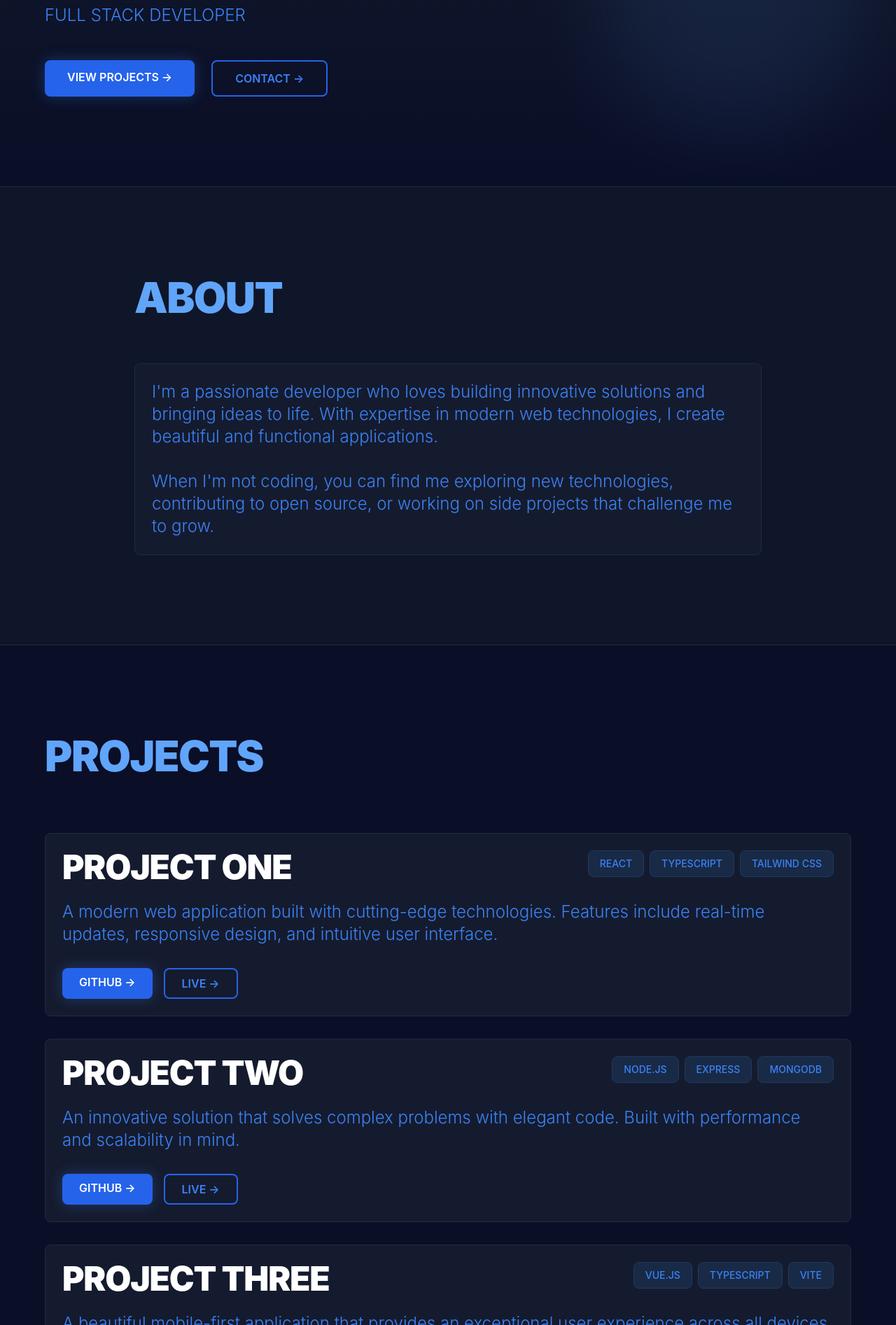
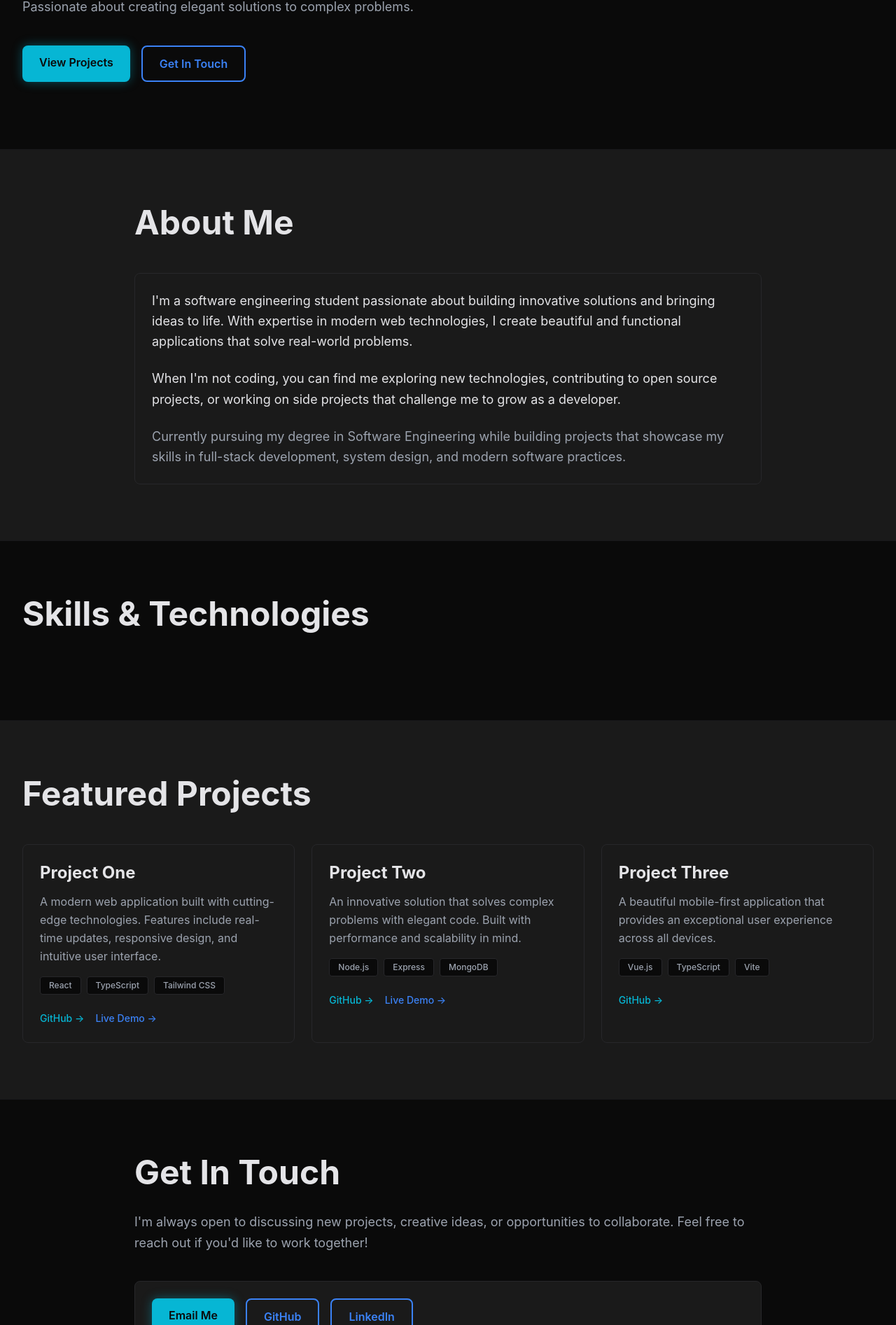
Before and after one commit to Zeraph9000/personal-website, a website built with Vite: page index.html in a window 1280 px wide. Shown: the part 442-2335 px from the top of the page at 70% size. Built offline with nearby package versions, Linux system fonts and the light colour scheme.

Commit message:
changed the palate

```diff
--- a/index.html
+++ b/index.html
@@ -3,22 +3,23 @@
 <head>
     <meta charset="UTF-8">
     <meta name="viewport" content="width=device-width, initial-scale=1.0">
-    <title>Your Name - Personal Website</title>
+    <title>Your Name - Software Engineering Portfolio</title>
     <link rel="stylesheet" href="/src/style.css">
 </head>
-<body class="bg-dark-bg text-white min-h-screen">
+<body class="bg-dark-bg text-text-primary min-h-screen">
     <!-- Navigation -->
-    <nav class="fixed top-0 w-full bg-dark-surface/95 backdrop-blur-md border-b border-dark-border z-50">
-        <div class="max-w-6xl mx-auto px-6 lg:px-12">
-            <div class="flex justify-between items-center h-20">
-                <div class="text-lg font-bold tracking-tight text-blue-accent">YOUR NAME</div>
-                <div class="hidden md:flex space-x-12">
-                    <a href="#home" class="nav-link">HOME</a>
-                    <a href="#about" class="nav-link">ABOUT</a>
-                    <a href="#projects" class="nav-link">PROJECTS</a>
-                    <a href="#contact" class="nav-link">CONTACT</a>
+    <nav class="fixed top-0 w-full bg-dark-bg/95 backdrop-blur-sm border-b border-border z-50">
+        <div class="max-w-7xl mx-auto px-6 lg:px-8">
+            <div class="flex justify-between items-center h-16">
+                <div class="text-lg font-bold tracking-tight text-accent-cyan">Your Name</div>
+                <div class="hidden md:flex space-x-8">
+                    <a href="#home" class="nav-link">Home</a>
+                    <a href="#about" class="nav-link">About</a>
+                    <a href="#skills" class="nav-link">Skills</a>
+                    <a href="#projects" class="nav-link">Projects</a>
+                    <a href="#contact" class="nav-link">Contact</a>
                 </div>
-                <button id="mobile-menu-btn" class="md:hidden text-blue-accent">
+                <button id="mobile-menu-btn" class="md:hidden text-text-primary">
                     <svg class="w-6 h-6" fill="none" stroke="currentColor" viewBox="0 0 24 24" stroke-width="2">
                         <path stroke-linecap="round" stroke-linejoin="round" d="M4 6h16M4 12h16M4 18h16"></path>
                     </svg>
@@ -26,92 +27,111 @@
             </div>
         </div>
         <!-- Mobile Menu -->
-        <div id="mobile-menu" class="hidden md:hidden border-t border-dark-border bg-dark-surface">
-            <div class="px-6 py-6 space-y-6">
-                <a href="#home" class="block nav-link">HOME</a>
-                <a href="#about" class="block nav-link">ABOUT</a>
-                <a href="#projects" class="block nav-link">PROJECTS</a>
-                <a href="#contact" class="block nav-link">CONTACT</a>
+        <div id="mobile-menu" class="hidden md:hidden border-t border-border bg-dark-bg">
+            <div class="px-6 py-4 space-y-4">
+                <a href="#home" class="block nav-link">Home</a>
+                <a href="#about" class="block nav-link">About</a>
+                <a href="#skills" class="block nav-link">Skills</a>
+                <a href="#projects" class="block nav-link">Projects</a>
+                <a href="#contact" class="block nav-link">Contact</a>
             </div>
         </div>
     </nav>
 
     <!-- Hero Section -->
-    <section id="home" class="pt-40 pb-32 px-6 lg:px-12 bg-gradient-to-b from-dark-bg via-dark-surface to-dark-bg relative overflow-hidden">
-        <!-- Background decoration -->
-        <div class="absolute inset-0 opacity-10">
-            <div class="absolute top-20 left-10 w-72 h-72 bg-blue-medium rounded-full blur-3xl"></div>
-            <div class="absolute bottom-20 right-10 w-96 h-96 bg-blue-accent rounded-full blur-3xl"></div>
-        </div>
-        <div class="max-w-6xl mx-auto relative z-10">
-            <h1 class="text-6xl md:text-8xl lg:text-9xl font-black mb-8 leading-none tracking-tight">
-                <span class="text-white">YOUR</span><br>
-                <span class="bg-gradient-to-r from-blue-light to-blue-accent bg-clip-text text-transparent">NAME</span>
-            </h1>
-            <p class="text-xl md:text-2xl mb-12 font-light max-w-2xl text-blue-light">
-                FULL STACK DEVELOPER
-            </p>
-            <div class="flex flex-col sm:flex-row gap-6">
-                <a href="#projects" class="btn-primary">
-                    VIEW PROJECTS →
-                </a>
-                <a href="#contact" class="btn-secondary">
-                    CONTACT →
-                </a>
+    <section id="home" class="pt-32 pb-24 px-6 lg:px-8">
+        <div class="max-w-7xl mx-auto">
+            <div class="max-w-3xl">
+                <h1 class="text-5xl md:text-7xl lg:text-8xl font-bold mb-6 leading-tight">
+                    <span class="text-text-primary">Hi, I'm</span><br>
+                    <span class="text-accent-cyan">Your Name</span>
+                </h1>
+                <p class="text-xl md:text-2xl mb-8 text-text-muted font-light">
+                    Software Engineering Student & Full Stack Developer
+                </p>
+                <p class="text-lg mb-10 text-text-muted leading-relaxed max-w-2xl">
+                    I build modern web applications and explore cutting-edge technologies.
+                    Passionate about creating elegant solutions to complex problems.
+                </p>
+                <div class="flex flex-col sm:flex-row gap-4">
+                    <a href="#projects" class="btn-primary inline-block text-center">
+                        View Projects
+                    </a>
+                    <a href="#contact" class="btn-secondary inline-block text-center">
+                        Get In Touch
+                    </a>
+                </div>
             </div>
         </div>
     </section>
 
     <!-- About Section -->
-    <section id="about" class="py-32 px-6 lg:px-12 border-t border-dark-border bg-dark-surface">
+    <section id="about" class="py-20 px-6 lg:px-8 border-t border-dark-separator bg-dark-surface">
         <div class="max-w-4xl mx-auto">
-            <h2 class="text-5xl md:text-6xl font-black mb-16 tracking-tight">
-                <span class="text-blue-accent">ABOUT</span>
+            <h2 class="text-4xl md:text-5xl font-bold mb-12 text-text-primary">
+                About Me
             </h2>
-            <div class="card space-y-8">
-                <p class="text-xl md:text-2xl leading-relaxed font-light text-blue-light">
-                    I'm a passionate developer who loves building innovative solutions and bringing ideas to life.
-                    With expertise in modern web technologies, I create beautiful and functional applications.
+            <div class="card space-y-6">
+                <p class="text-lg leading-relaxed text-text-primary">
+                    I'm a software engineering student passionate about building innovative solutions and bringing ideas to life.
+                    With expertise in modern web technologies, I create beautiful and functional applications that solve real-world problems.
                 </p>
-                <p class="text-xl md:text-2xl leading-relaxed font-light text-blue-light">
-                    When I'm not coding, you can find me exploring new technologies, contributing to open source,
-                    or working on side projects that challenge me to grow.
+                <p class="text-lg leading-relaxed text-text-primary">
+                    When I'm not coding, you can find me exploring new technologies, contributing to open source projects,
+                    or working on side projects that challenge me to grow as a developer.
+                </p>
+                <p class="text-lg leading-relaxed text-text-muted">
+                    Currently pursuing my degree in Software Engineering while building projects that showcase my skills
+                    in full-stack development, system design, and modern software practices.
                 </p>
             </div>
         </div>
     </section>
 
+    <!-- Skills Section -->
+    <section id="skills" class="py-20 px-6 lg:px-8 border-t border-dark-separator">
+        <div class="max-w-7xl mx-auto">
+            <h2 class="text-4xl md:text-5xl font-bold mb-12 text-text-primary">
+                Skills & Technologies
+            </h2>
+            <div id="skills-container" class="grid grid-cols-2 md:grid-cols-3 lg:grid-cols-4 gap-4">
+                <!-- Skills will be dynamically loaded here -->
+            </div>
+        </div>
+    </section>
+
     <!-- Projects Section -->
-    <section id="projects" class="py-32 px-6 lg:px-12 border-t border-dark-border bg-dark-bg">
-        <div class="max-w-6xl mx-auto">
-            <h2 class="text-5xl md:text-6xl font-black mb-20 tracking-tight">
-                <span class="text-blue-accent">PROJECTS</span>
+    <section id="projects" class="py-20 px-6 lg:px-8 border-t border-dark-separator bg-dark-surface">
+        <div class="max-w-7xl mx-auto">
+            <h2 class="text-4xl md:text-5xl font-bold mb-12 text-text-primary">
+                Featured Projects
             </h2>
-            <div id="projects-container" class="space-y-8">
+            <div id="projects-container" class="grid grid-cols-1 md:grid-cols-2 lg:grid-cols-3 gap-6">
                 <!-- Projects will be dynamically loaded here -->
             </div>
         </div>
     </section>
 
     <!-- Contact Section -->
-    <section id="contact" class="py-32 px-6 lg:px-12 border-t border-dark-border bg-dark-surface">
+    <section id="contact" class="py-20 px-6 lg:px-8 border-t border-dark-separator">
         <div class="max-w-4xl mx-auto">
-            <h2 class="text-5xl md:text-6xl font-black mb-16 tracking-tight">
-                <span class="text-blue-accent">CONTACT</span>
+            <h2 class="text-4xl md:text-5xl font-bold mb-8 text-text-primary">
+                Get In Touch
             </h2>
-            <div class="card mb-8">
-                <p class="text-xl md:text-2xl mb-8 font-light text-blue-light">
-                    I'm always open to discussing new projects, creative ideas, or opportunities to be part of your visions.
-                </p>
-                <div class="flex flex-col sm:flex-row gap-6 flex-wrap">
-                    <a href="mailto:your.email@example.com" class="btn-primary">
-                        EMAIL →
+            <p class="text-lg mb-10 text-text-muted leading-relaxed">
+                I'm always open to discussing new projects, creative ideas, or opportunities to collaborate.
+                Feel free to reach out if you'd like to work together!
+            </p>
+            <div class="card">
+                <div class="flex flex-col sm:flex-row gap-4 flex-wrap">
+                    <a href="mailto:your.email@example.com" class="btn-primary inline-block text-center">
+                        Email Me
                     </a>
-                    <a href="https://github.com/yourusername" target="_blank" class="btn-secondary">
-                        GITHUB →
+                    <a href="https://github.com/yourusername" target="_blank" class="btn-secondary inline-block text-center">
+                        GitHub
                     </a>
-                    <a href="https://linkedin.com/in/yourusername" target="_blank" class="btn-secondary">
-                        LINKEDIN →
+                    <a href="https://linkedin.com/in/yourusername" target="_blank" class="btn-secondary inline-block text-center">
+                        LinkedIn
                     </a>
                 </div>
             </div>
@@ -119,8 +139,8 @@
     </section>
 
     <!-- Footer -->
-    <footer class="py-12 px-6 lg:px-12 border-t border-dark-border text-center bg-dark-bg">
-        <p class="text-sm font-light text-blue-dark">&copy; 2024 YOUR NAME</p>
+    <footer class="py-8 px-6 lg:px-8 border-t border-dark-separator text-center bg-dark-surface">
+        <p class="text-sm text-text-muted">&copy; 2024 Your Name. All rights reserved.</p>
     </footer>
 
     <script type="module" src="/src/main.ts"></script>
--- a/src/navigation.ts
+++ b/src/navigation.ts
@@ -23,7 +23,7 @@ export function initNavigation(): void {
       const targetSection = document.getElementById(targetId || '');
 
       if (targetSection) {
-        const offsetTop = targetSection.offsetTop - 80; // Account for fixed nav (h-20)
+        const offsetTop = targetSection.offsetTop - 64; // Account for fixed nav (h-16)
         window.scrollTo({
           top: offsetTop,
           behavior: 'smooth'
@@ -39,7 +39,7 @@ export function initNavigation(): void {
 
     sections.forEach(section => {
       const sectionHeight = section.clientHeight;
-      const sectionTop = (section as HTMLElement).offsetTop - 120;
+      const sectionTop = (section as HTMLElement).offsetTop - 100;
       const sectionId = section.getAttribute('id') || '';
 
       if (scrollY > sectionTop && scrollY <= sectionTop + sectionHeight) {
--- a/src/projects.ts
+++ b/src/projects.ts
@@ -32,35 +32,33 @@ const projects: Project[] = [
 
 function createProjectCard(project: Project): string {
   const technologies = project.technologies.map(tech =>
-    `<span class="px-4 py-2 bg-blue-dark/50 border border-blue-dark rounded-lg text-sm font-medium text-blue-light">${tech.toUpperCase()}</span>`
+    `<span class="px-3 py-1 bg-dark-bg border border-border rounded text-xs font-medium text-text-muted">${tech}</span>`
   ).join('');
 
   const links = [];
   if (project.githubUrl) {
-    links.push(`<a href="${project.githubUrl}" target="_blank" class="px-6 py-2 bg-blue-medium hover:bg-blue-light text-white font-semibold rounded-lg transition-all duration-300 shadow-glow hover:shadow-glow-lg">
-      GITHUB →
+    links.push(`<a href="${project.githubUrl}" target="_blank" class="text-sm font-medium text-accent-cyan hover:text-accent-teal transition-colors">
+      GitHub →
     </a>`);
   }
   if (project.liveUrl) {
-    links.push(`<a href="${project.liveUrl}" target="_blank" class="px-6 py-2 border-2 border-blue-medium hover:bg-blue-medium/10 text-blue-light hover:text-blue-accent font-semibold rounded-lg transition-all duration-300">
-      LIVE →
+    links.push(`<a href="${project.liveUrl}" target="_blank" class="text-sm font-medium text-accent-blue hover:text-accent-cyan transition-colors">
+      Live Demo →
     </a>`);
   }
 
   return `
     <div class="card group">
-      <div class="flex flex-col md:flex-row md:items-start md:justify-between gap-6 mb-6">
-        <h3 class="text-4xl md:text-5xl font-black tracking-tight text-white group-hover:text-blue-accent transition-colors">
-          ${project.title.toUpperCase()}
-        </h3>
-        <div class="flex flex-wrap gap-2">
-          ${technologies}
-        </div>
-      </div>
-      <p class="text-xl md:text-2xl mb-8 font-light text-blue-light leading-relaxed">
+      <h3 class="text-2xl font-bold mb-3 text-text-primary group-hover:text-accent-cyan transition-colors">
+        ${project.title}
+      </h3>
+      <p class="text-base mb-4 text-text-muted leading-relaxed">
         ${project.description}
       </p>
-      <div class="flex gap-4">
+      <div class="flex flex-wrap gap-2 mb-4">
+        ${technologies}
+      </div>
+      <div class="flex gap-4 mt-6">
         ${links.join('')}
       </div>
     </div>
--- /dev/null
+++ b/src/skills.ts
@@ -0,0 +1,42 @@
+interface Skill {
+  name: string;
+  category: 'language' | 'framework' | 'tool' | 'other';
+}
+
+const skills: Skill[] = [
+  // Languages
+  { name: 'JavaScript', category: 'language' },
+  { name: 'TypeScript', category: 'language' },
+  { name: 'Python', category: 'language' },
+  { name: 'Java', category: 'language' },
+  { name: 'C++', category: 'language' },
+  { name: 'HTML/CSS', category: 'language' },
+
+  // Frameworks & Libraries
+  { name: 'React', category: 'framework' },
+  { name: 'Node.js', category: 'framework' },
+  { name: 'Express', category: 'framework' },
+  { name: 'Vue.js', category: 'framework' },
+  { name: 'Next.js', category: 'framework' },
+  { name: 'Tailwind CSS', category: 'framework' },
+
+  // Tools & Technologies
+  { name: 'Git', category: 'tool' },
+  { name: 'Docker', category: 'tool' },
+  { name: 'MongoDB', category: 'tool' },
+  { name: 'PostgreSQL', category: 'tool' },
+  { name: 'AWS', category: 'tool' },
+  { name: 'Linux', category: 'tool' },
+];
+
+function initSkills(): void {
+  const skillsContainer = document.getElementById('skills-container');
+
+  if (skillsContainer) {
+    skillsContainer.innerHTML = skills.map(skill =>
+      `<div class="skill-badge">${skill.name}</div>`
+    ).join('');
+  }
+}
+
+export { initSkills, skills };
--- a/src/style.css
+++ b/src/style.css
@@ -17,46 +17,73 @@
 @layer components {
   .nav-link {
     @apply font-medium transition-colors duration-200;
-    color: #3b82f6; /* blue-light */
+    color: #e4e4e7; /* text-primary */
   }
 
   .nav-link:hover {
-    color: #60a5fa; /* blue-accent */
+    color: #06b6d4; /* accent-cyan */
   }
 
   .nav-link.active {
-    color: #60a5fa; /* blue-accent */
+    color: #06b6d4; /* accent-cyan */
   }
 
   .card {
     @apply rounded-lg p-6 transition-all duration-300;
-    background-color: #151b2e; /* dark-card */
-    border: 1px solid #1e2a47; /* dark-border */
+    background-color: #1a1a1a; /* dark-surface */
+    border: 1px solid #27272a; /* border */
   }
 
   .card:hover {
-    border-color: #2563eb; /* blue-medium */
+    border-color: #06b6d4; /* accent-cyan */
+    box-shadow: 0 0 20px rgba(6, 182, 212, 0.2);
+    transform: translateY(-2px);
   }
 
   .btn-primary {
-    @apply px-8 py-3 text-white font-semibold rounded-lg transition-all duration-300;
-    background-color: #2563eb; /* blue-medium */
-    box-shadow: 0 0 20px rgba(59, 130, 246, 0.3);
+    @apply px-6 py-3 font-semibold rounded-lg transition-all duration-300;
+    background-color: #06b6d4; /* accent-cyan */
+    color: #0a0a0a; /* dark-bg */
+    box-shadow: 0 0 15px rgba(6, 182, 212, 0.4);
   }
 
   .btn-primary:hover {
-    background-color: #3b82f6; /* blue-light */
-    box-shadow: 0 0 30px rgba(59, 130, 246, 0.4);
+    background-color: #14b8a6; /* accent-teal */
+    box-shadow: 0 0 25px rgba(6, 182, 212, 0.6);
+    transform: translateY(-1px);
   }
 
   .btn-secondary {
-    @apply px-8 py-3 font-semibold rounded-lg transition-all duration-300;
-    border: 2px solid #2563eb; /* blue-medium */
-    color: #3b82f6; /* blue-light */
+    @apply px-6 py-3 font-semibold rounded-lg transition-all duration-300;
+    border: 2px solid #3b82f6; /* accent-blue */
+    color: #3b82f6; /* accent-blue */
   }
 
   .btn-secondary:hover {
-    background-color: rgba(37, 99, 235, 0.1); /* blue-medium/10 */
-    color: #60a5fa; /* blue-accent */
+    background-color: rgba(59, 130, 246, 0.1); /* accent-blue/10 */
+    color: #06b6d4; /* accent-cyan */
+    box-shadow: 0 0 15px rgba(59, 130, 246, 0.3);
+  }
+
+  .link-accent {
+    @apply transition-colors duration-200;
+    color: #06b6d4; /* accent-cyan */
+  }
+
+  .link-accent:hover {
+    color: #14b8a6; /* accent-teal */
+  }
+
+  .skill-badge {
+    @apply px-4 py-2 rounded-lg text-sm font-medium transition-all duration-300;
+    background-color: #1a1a1a; /* dark-surface */
+    border: 1px solid #27272a; /* border */
+    color: #e4e4e7; /* text-primary */
+  }
+
+  .skill-badge:hover {
+    border-color: #06b6d4; /* accent-cyan */
+    color: #06b6d4; /* accent-cyan */
+    box-shadow: 0 0 10px rgba(6, 182, 212, 0.2);
   }
 }
--- a/tailwind.config.js
+++ b/tailwind.config.js
@@ -9,25 +9,29 @@ export default {
     extend: {
       colors: {
         dark: {
-          bg: '#0a0e27',
-          surface: '#0f1629',
-          card: '#151b2e',
-          border: '#1e2a47',
+          bg: '#0a0a0a',
+          surface: '#1a1a1a',
+          separator: '#18181b',
         },
-        blue: {
-          dark: '#1e3a5f',
-          medium: '#2563eb',
-          light: '#3b82f6',
-          accent: '#60a5fa',
-          glow: '#3b82f6',
+        text: {
+          primary: '#e4e4e7',
+          muted: '#9ca3af',
+        },
+        border: {
+          DEFAULT: '#27272a',
+        },
+        accent: {
+          cyan: '#06b6d4',
+          teal: '#14b8a6',
+          blue: '#3b82f6',
         }
       },
       fontFamily: {
         sans: ['Inter', 'system-ui', 'sans-serif'],
       },
       boxShadow: {
-        'glow': '0 0 20px rgba(59, 130, 246, 0.3)',
-        'glow-lg': '0 0 30px rgba(59, 130, 246, 0.4)',
+        'glow-cyan': '0 0 20px rgba(6, 182, 212, 0.3)',
+        'glow-blue': '0 0 20px rgba(59, 130, 246, 0.3)',
       },
     },
   },
```
